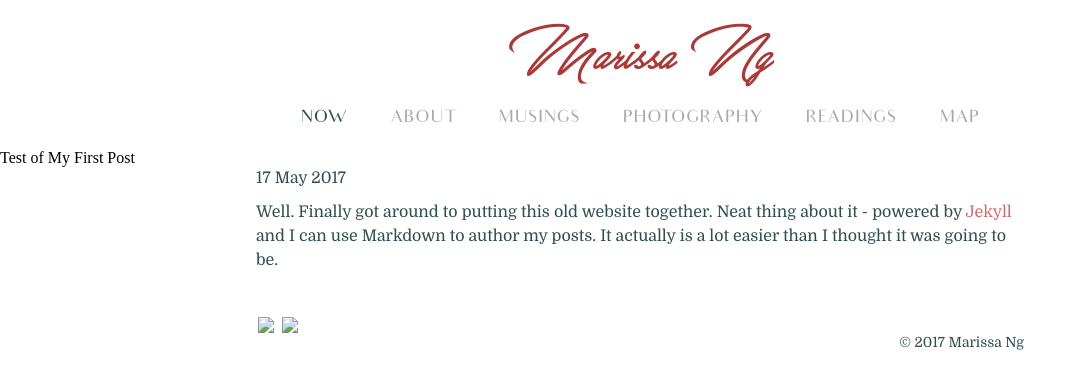
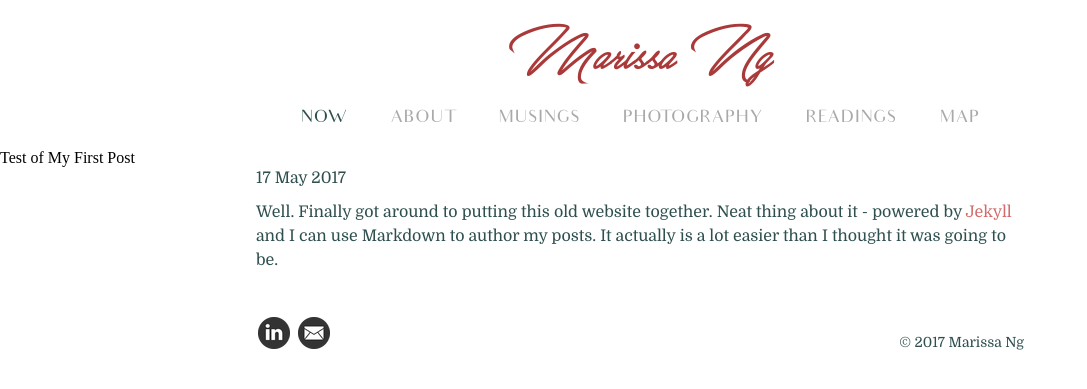
Before and after one commit to marissang/archivejekyll, a Jekyll site: the page built from _posts/2017-05-17-blog-launch.md, in a window 1280 px wide. Shown: the top 389 px of the page, without its empty margins (0-1087 px from the left). Built offline with Jekyll 4.4.1, drawn with Linux system fonts in a browser that asks for light colours.

Commit message:
link back to buttons folder

```diff
--- a/_layouts/default.html
+++ b/_layouts/default.html
@@ -31,8 +31,8 @@
 
         <footer>
             <ul class="contact-buttons">
-                <li id="linkedin"><a href="https://ca.linkedin.com/in/marissang" target="_blank"><img src="buttons/linkedin.png"></a></li>
-                <li id="email"><a href="mailto:marissamng@gmail.com" target="_blank"><img src="buttons/email.png"></a></li>
+                <li id="linkedin"><a href="https://ca.linkedin.com/in/marissang" target="_blank"><img src="/buttons/linkedin.png"></a></li>
+                <li id="email"><a href="mailto:marissamng@gmail.com" target="_blank"><img src="/buttons/email.png"></a></li>
             </ul>
             <p id="copyright">&copy; 2017 Marissa Ng</p>
         </footer>
```
